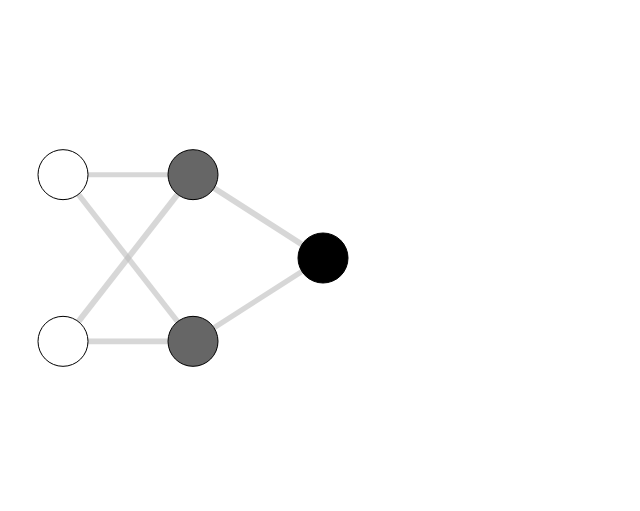
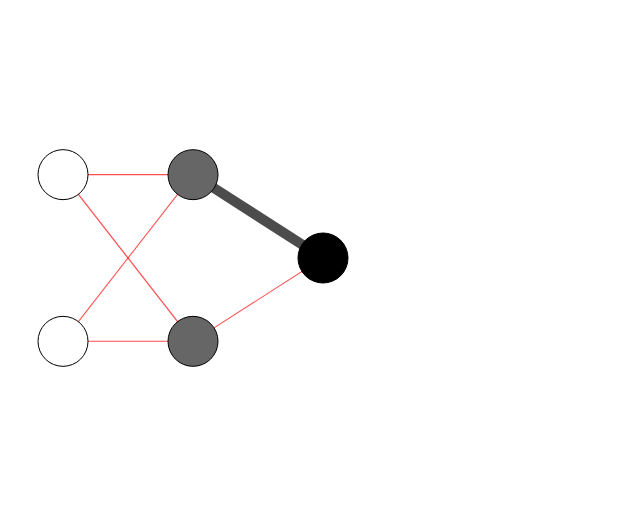
Before and after one commit to Miklosi/NeuralNetworkViz, a website: page index.html in a window 1280 px wide. Shown: the whole page, without its empty margins (0-640 px from the left). Drawn offline with nearby package versions, Linux system fonts and the light colour scheme; files that its build step writes are made by us from their sources; files whose address does not match are found by name.

Commit message:
Add configuration code. Refactor of NetworkViz functionality.

```diff
--- a/index.html
+++ b/index.html
@@ -11,7 +11,7 @@
 <script type="text/javascript" src='./src/neural_network.js'></script>
 <script type="text/javascript" src='./src/convnet.min.js'></script>
 -->
-<script type="text/javascript" src='./node_modules/brain/brain-0.5.0.js'></script>
+<script type="text/javascript" src='./src/brain-0.5.0.js'></script>
 
 
 
@@ -45,12 +45,7 @@ var AND_training_data = [
   ];
 
 
-var width = 500,
-    height = 500;
 
-var svg = d3.select("#networkGraphContainer").append("svg")
-    .attr("width", width)
-    .attr("height", height);
 
 
 function buildFullyConnectedNodeGraph(sizes, options, neuralNetwork) {
@@ -162,100 +157,109 @@ function buildFullyConnectedNodeGraph(sizes, options, neuralNetwork) {
 
 
   var sigmoid = function(z) { return 1.0/(1.0 + Math.exp(-z)) };
-      var lineScale = d3.scale.linear().domain([0,1]).range([1, 10]);
+  var lineScale = d3.scale.linear().domain([0,1]).range([1,10/*5, 15*/]);
 
   var force = d3.layout.force()
                 .size([width, height])
                 .nodes(data.nodes)
                 .links(data.links)
                 .linkDistance(width/4);
+  force.start();
 
-      var links = svg.selectAll('.link')
-          .data(data.links);
 
-      links.enter()
-           .append('line')
-           .attr('class', 'link');
-
-      var nodes = svg.selectAll(".node")
-                    .data(data.nodes, function(d) { return d.name; }); //key fn
-
-      nodes.enter()
-           .append("circle")
-           .attr('class', function (d) { return d.type + " node"});
-
-      //Set up tooltip
-      var tip = d3.tip()
+  //Set up tooltips
+  var linkTip = d3.tip()
                  .attr('class', 'd3-tip')
                  .offset([-10, 0])
                  .html(function (d) {
-             return "<strong>" + d.name + "</strong><br/>" + d.size; //can be any html text if we want
-          });
-          svg.call(tip);
-
-      nodes.on('mouseover', tip.show)
-           .on('mouseout', tip.hide);
-
-      force.on('tick', function() {
-
-          nodes.attr({
-              r: function(d) { return d.size; },
-              cx: function(d) { return d.x; },
-              cy: function(d) { return d.y; }
+                    return d.weight.toFixed(5); //can be any html text if we want
                  });
 
-          links.attr({
-              x1: function(d) { return d.source.x; },
-              y1: function(d) { return d.source.y; },
-              x2: function(d) { return d.target.x; },
-              y2: function(d) { return d.target.y; }
-          }).style({
-              'stroke-width': function(d) {
-                return lineScale(sigmoid(d.weight));
+
+  svg//.call(linkTip)
+      .selectAll("line.link")
+      .data(data.links)
+        .call(bindLinks)
+      .enter()
+        .append("line")
+        .call(bindLinks)
+
+  svg.selectAll("circle.node")
+      .data(data.nodes, function(d) { return d.name; }) //key fn
+        .call(bindNodes)
+      .enter()
+        .append("circle")
+        .call(bindNodes);
+
+  function bindNodes(selection) {
+    selection
+        .attr({
+          class: function (d) {  return d.type + " node" },
+          r: function(d) { return d.size },
+          cx: function(d) { return d.x },
+          cy: function(d) { return d.y }
+        })
   }
-          });
 
-      });
-
-      force.start();
+  function bindLinks(selection) {
+    selection
+      .attr({
+          class: function (d) { return (d.weight < 0) ? "link neg" : "link" },
+          x1: function(d) { return d.source.x },
+          y1: function(d) { return d.source.y },
+          x2: function(d) { return d.target.x },
+          y2: function(d) { return d.target.y }
+      })
+      .style({
+          'stroke-width': function(d) { return lineScale(sigmoid(d.weight)) }
+      })
+//          .on({
+//              mouseover: linkTip.show,
+//              mouseout: linkTip.hide
+//          })
+  }
 
 }
 
+var width = 500,//1250,
+    height = 500;//1000;
+
+var svg = d3.select("#networkGraphContainer").append("svg")
+    .attr("width", width)
+    .attr("height", height);
 
 
-
-
-
-
-
-
-
-
-
-
+var networkVizOptions = { width: width, height: height, circleSize: 25 }; //15
+var networkOptions = {hiddenLayers: [2]}; //[20,10,4,2]
 
 //brainJS is an option for visualizing XOR !
-var net = new brain.NeuralNetwork([2,2,1]);
+var net = new brain.NeuralNetwork(networkOptions);
 net.train(XOR_training_data, {iterations: 1});//hack to have weights & biases registered
 
 //buildGraph first here
-update(buildFullyConnectedNodeGraph(net.sizes, {}, net));
+update(buildFullyConnectedNodeGraph(net.sizes, networkVizOptions, net));
 
-/*
+
 net.train(XOR_training_data,
            {
-            callbackPeriod: 1000,
+            //iterations: 10,
+            callbackPeriod: 1,
             callback: function(cb_data) {
-                console.log('Iterations: %d', cb_data.iterations)
-                update(buildFullyConnectedNodeGraph(net.sizes, {}, {
-                  biases: cb_data.biases,
-                  weights: cb_data.weights
-                }));
+//                  console.log('Iterations: %d', cb_data.iterations)
+
+//                  update(buildFullyConnectedNodeGraph(net.sizes, {}, {
+//                    biases: cb_data.biases,
+//                    weights: cb_data.weights
+//                  }));
             }
-           });
+           })
+
+
 var output = net.run([1, 0]);
-*/
 
+//setTimeout(function() {
+  update(buildFullyConnectedNodeGraph(net.sizes, networkVizOptions, net));
+//}, 1000);
 
 
 //var testNetworkData = [
--- a/src/brain-0.5.0.js
+++ b/src/brain-0.5.0.js
@@ -112,7 +112,7 @@ NeuralNetwork.prototype = {
         log("iterations:", i, "training error:", error);
       }
       if (callback && (i % callbackPeriod == 0)) {
-        callback({ error: error, iterations: i, weights: this.weights, biases: this.biases });
+        callback({ error: error, iterations: i, weights: this.weights, biases: this.biases, net: this });
       }
     }
 
--- a/styles/less/styles.less
+++ b/styles/less/styles.less
@@ -6,8 +6,12 @@ g {
 }
 
 line.link {
-    stroke: #bdbdbd; /*#999;*/
-    stroke-opacity: .6;
+    stroke: black; /*#bdbdbd;*/ /*#999;*/
+    stroke-opacity: .7;
+}
+
+line.link.neg {
+    stroke: red;
 }
 
 .d3-tip {
```
Lines whose indentation alone changed are shown as unchanged.
